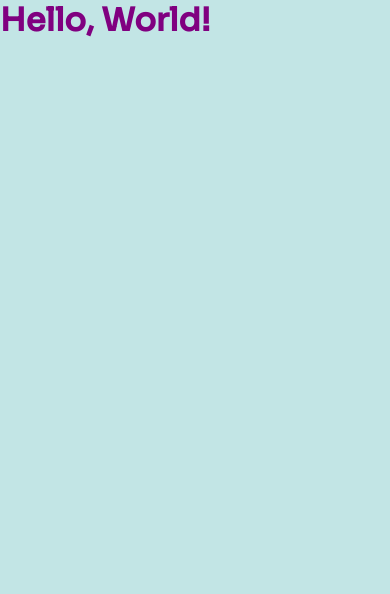
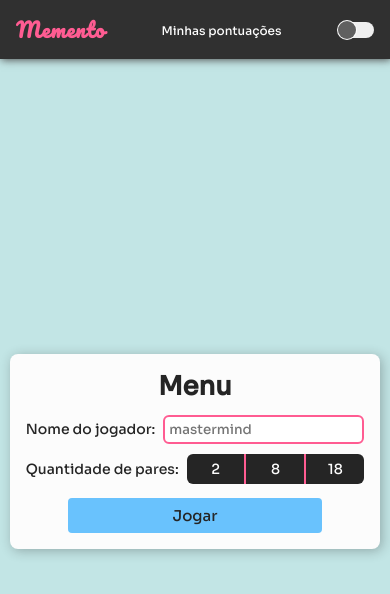
Before and after one commit to trybrito/memento, a React (Create React App) app: page / in a window 390 px wide. Shown: the top 594 px of the page. Built offline with nearby package versions, Linux system fonts and the light colour scheme; the HTML template or start-up script is replaced by a standard one; a web font is replaced by a local one.

Commit message:
feat: mobile-first homepage

```diff
--- a/src/pages/Home/index.tsx
+++ b/src/pages/Home/index.tsx
@@ -1,8 +1,55 @@
 import React from 'react';
+import { Link } from 'react-router-dom';
 import './styles.scss';
 
 function Home() {
-  return <h1>Hello, World!</h1>;
+  return (
+    <>
+      <header>
+        <h2 className="logo">Memento</h2>
+
+        <nav>
+          <ul>
+            <li>
+              <Link to="/score">Minhas pontuações</Link>
+            </li>
+          </ul>
+        </nav>
+
+        <button className="switcher" type="button">
+          <span />
+        </button>
+      </header>
+      <main>
+        <div className="menu-card">
+          <h1>Menu</h1>
+
+          <div className="option-group">
+            <label htmlFor="player-name">Nome do jogador:</label>
+            <input
+              type="text"
+              id="player-name"
+              name="player-name"
+              placeholder="mastermind"
+            />
+          </div>
+          <div className="option-group">
+            <p>Quantidade de pares:</p>
+
+            <div className="pairs-selector-container">
+              <button type="button">2</button>
+              <button type="button">8</button>
+              <button type="button">18</button>
+            </div>
+          </div>
+
+          <button type="button" className="start-game">
+            Jogar
+          </button>
+        </div>
+      </main>
+    </>
+  );
 }
 
 export default Home;
--- a/src/pages/Home/styles.scss
+++ b/src/pages/Home/styles.scss
@@ -1,3 +1,160 @@
-h1 {
-  color: purple;
+header {
+  display: flex;
+  justify-content: space-between;
+  align-items: center;
+  padding: 0.75rem 1rem;
+  background-color: #303030;
+  color: $tertiary-text-color;
+  box-shadow: 1px 1px 8px #505050;
+
+  h2.logo {
+    font-size: 1.25rem;
+    letter-spacing: 0.0625rem;
+    font-family: "Pacifico", sans-serif;
+  }
+
+  nav ul {
+    display: flex;
+    gap: 1rem;
+
+    li {
+      list-style: none;
+    }
+
+    a {
+      font-size: 0.75rem;
+      color: $secondary-text-color;
+      text-decoration: none;
+      transition: color 0.5s;
+
+      &:hover {
+        color: $primary-hover-color;
+      }
+    }
+  }
+
+  button.switcher {
+    position: relative;
+    width: 2.25rem;
+    height: 1rem;
+    border-radius: 999px;
+
+    span {
+      position: absolute;
+      left: 0%;
+      height: 1.125rem;
+      width: 1.125rem;
+      background-color: #606060;
+      box-shadow: 0 0 0 1px $secondary-text-color;
+      border-radius: 50%;
+      transition-duration: 0.5s;
+
+      &.dark-theme-enabled {
+        left: 51%;
+      }
+
+      &:hover {
+        box-shadow: 0 0 4px 2px $primary-hover-color;
+      }
+    }
+  }
 }
+
+main {
+  display: flex;
+  justify-content: center;
+  align-items: center;
+  min-height: calc(100vh - 3.7rem);
+
+  div.menu-card {
+    width: min(95%, 26.5rem);
+    padding: 1rem;
+    background-color: $secondary-bg-color;
+    border-radius: 0.5rem;
+    box-shadow: 2px 2px 12px rgba($primary-text-color, 0.3);
+
+    h1 {
+      text-align: center;
+      font-size: 1.625rem;
+      margin-bottom: 0.75rem;
+    }
+
+    button.start-game {
+      display: block;
+      width: 75%;
+      margin: 0.875rem auto 0;
+      padding: 0.5rem 0.625rem;
+      font-size: 0.9375rem;
+      background-color: #69c2fd;
+      color: $primary-text-color;
+      border-radius: 0.25rem;
+      transition: filter 0.5s;
+
+      &:hover {
+        filter: brightness(0.95);
+      }
+    }
+  }
+
+  div.option-group {
+    display: flex;
+    align-items: center;
+    gap: 0.5rem;
+
+    & + div.option-group {
+      margin-top: 0.625rem;
+    }
+
+    p,
+    label {
+      font-size: 0.875rem;
+      white-space: nowrap;
+    }
+
+    input {
+      width: 100%;
+      padding: 0.25rem;
+      border: 2px solid $tertiary-text-color;
+      border-radius: 0.375rem;
+      color: $primary-text-color;
+      caret-color: $primary-hover-color;
+      outline-color: $primary-text-color;
+    }
+
+    div.pairs-selector-container {
+      display: flex;
+      width: 100%;
+    }
+
+    button {
+      flex: 1;
+      font-size: 0.875rem;
+      background-color: $primary-text-color;
+      color: #fcfcfc;
+      transition: filter 0.5s;
+
+      &:hover {
+        filter: brightness(1.5);
+      }
+
+      &.selected {
+        color: #0ff;
+      }
+
+      &:first-child {
+        border-right: 1px solid $tertiary-text-color;
+        border-radius: 0.375rem 0 0 0.375rem;
+      }
+
+      &:nth-child(2) {
+        border-left: 1px solid $tertiary-text-color;
+        border-right: 1px solid $tertiary-text-color;
+      }
+
+      &:last-child {
+        border-left: 1px solid $tertiary-text-color;
+        border-radius: 0 0.375rem 0.375rem 0;
+      }
+    }
+  }
+}
```
